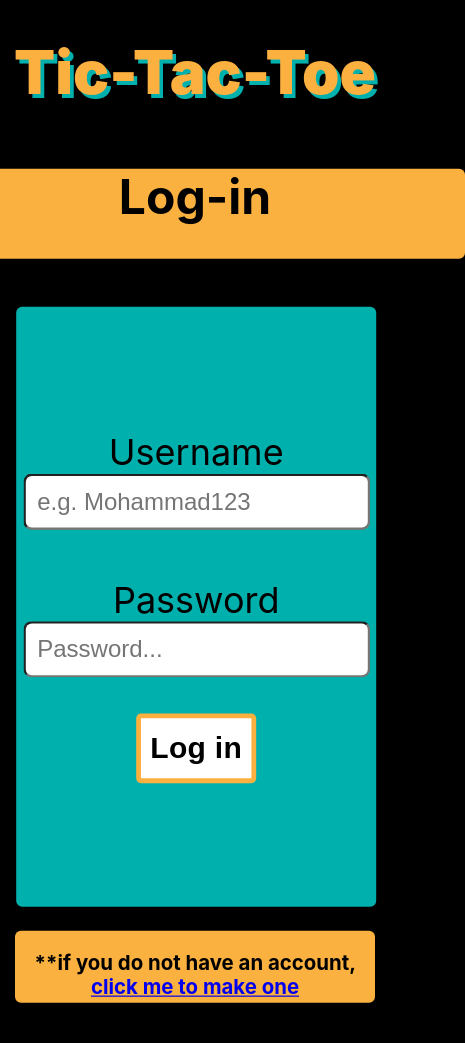
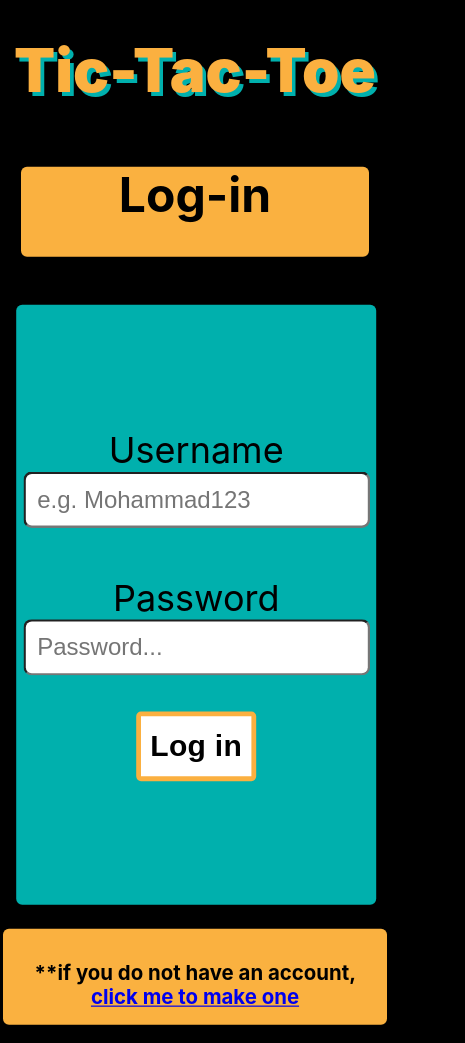
Before and after one commit to WebAhead12/Tic-Tac-Toe, a React (Create React App) app: page /users/login in a window 390 px wide. Shown: the whole page, 465 px wide, since content can reach past the window. Before the commit the page ends 1021 px from the top, so only its background shows below. Built offline with nearby package versions, Linux system fonts and the light colour scheme.

Commit message:
fixing stuff

```diff
--- a/src/Components/Login/login.css
+++ b/src/Components/Login/login.css
@@ -60,6 +60,7 @@
   text-align: center;
 }
 .footer {
+  padding: 10px;
   margin-top: 20px;
   border-radius: 5px;
   text-align: center;
@@ -85,6 +86,9 @@
   .footer {
     width: 300px;
   }
+  .logintitle {
+    width: 290px;
+  }
 }
 
 form {
--- a/src/Components/Register/register.css
+++ b/src/Components/Register/register.css
@@ -73,12 +73,6 @@
   text-align: center;
   margin-top: -10px;
 }
-/* .footer {
-  margin-top: 20px;
-  border-radius: 5px;
-  text-align: center;
-  background-color: #fab140;
-} */
 .fullName,
 .username,
 .password,
```
